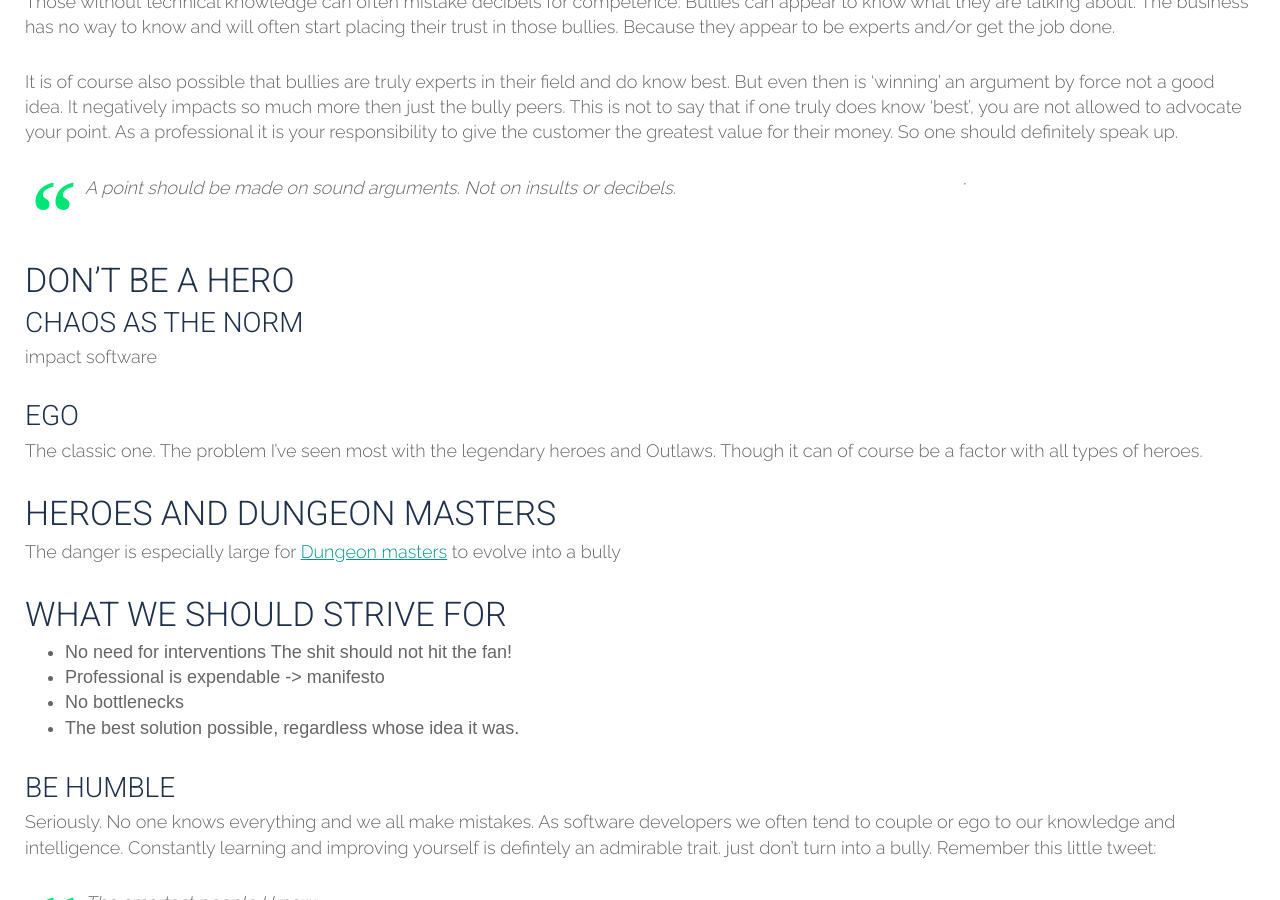
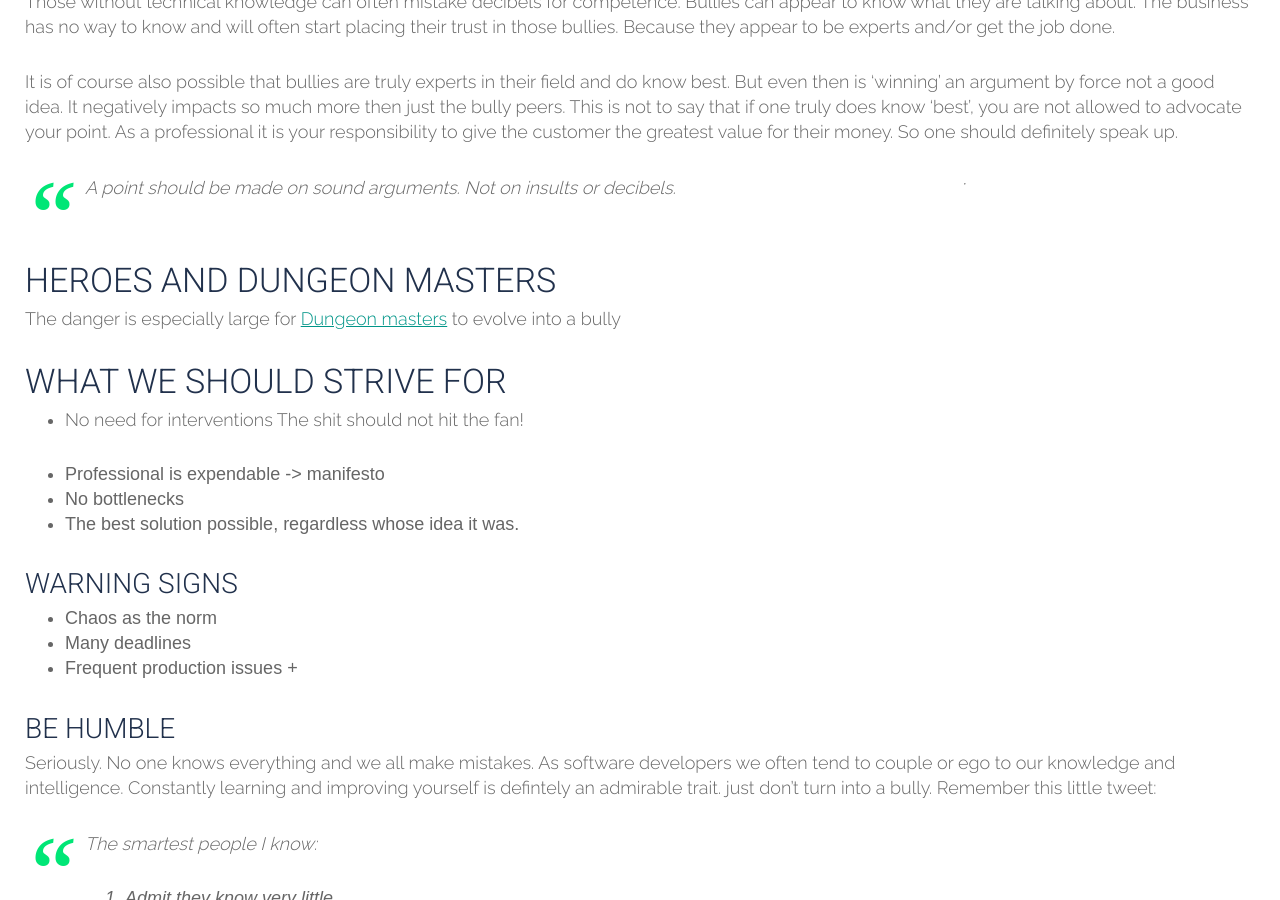
Before and after one commit to tripledio/tripledio.github.io, a Jekyll site: the page built from _posts/2018-05-01-Heroes.md, in a window 1280 px wide and 900 px high, scrolled down 9045 px. Built offline with Jekyll 4.4.1, drawn with Linux system fonts in a browser that asks for light colours.

Commit message:
working on heroes

```diff
--- a/_posts/2018-05-01-Heroes.md
+++ b/_posts/2018-05-01-Heroes.md
@@ -200,17 +200,6 @@ It is of course also possible that bullies are truly experts in their field and
 
 ***
 
-## Don't be a hero
-
-### Chaos as the norm
-
-impact software
-
-### Ego
-
-The classic one. The problem I've seen most with the legendary heroes and Outlaws. Though it can of course be a factor with all types of heroes.
-
-
 
 ## Heroes and Dungeon masters
 
@@ -220,10 +209,18 @@ The danger is especially large for [Dungeon masters](https://medium.com/@ziobran
 
 + No need for interventions
     The shit should not hit the fan!
+
 + Professional is expendable -> manifesto
 + No bottlenecks
 + The best solution possible, regardless whose idea it was.
 
+
+### Warning signs
+
++ Chaos as the norm
++ Many deadlines
++ Frequent production issues
++
 
 ### Be Humble
 
```
